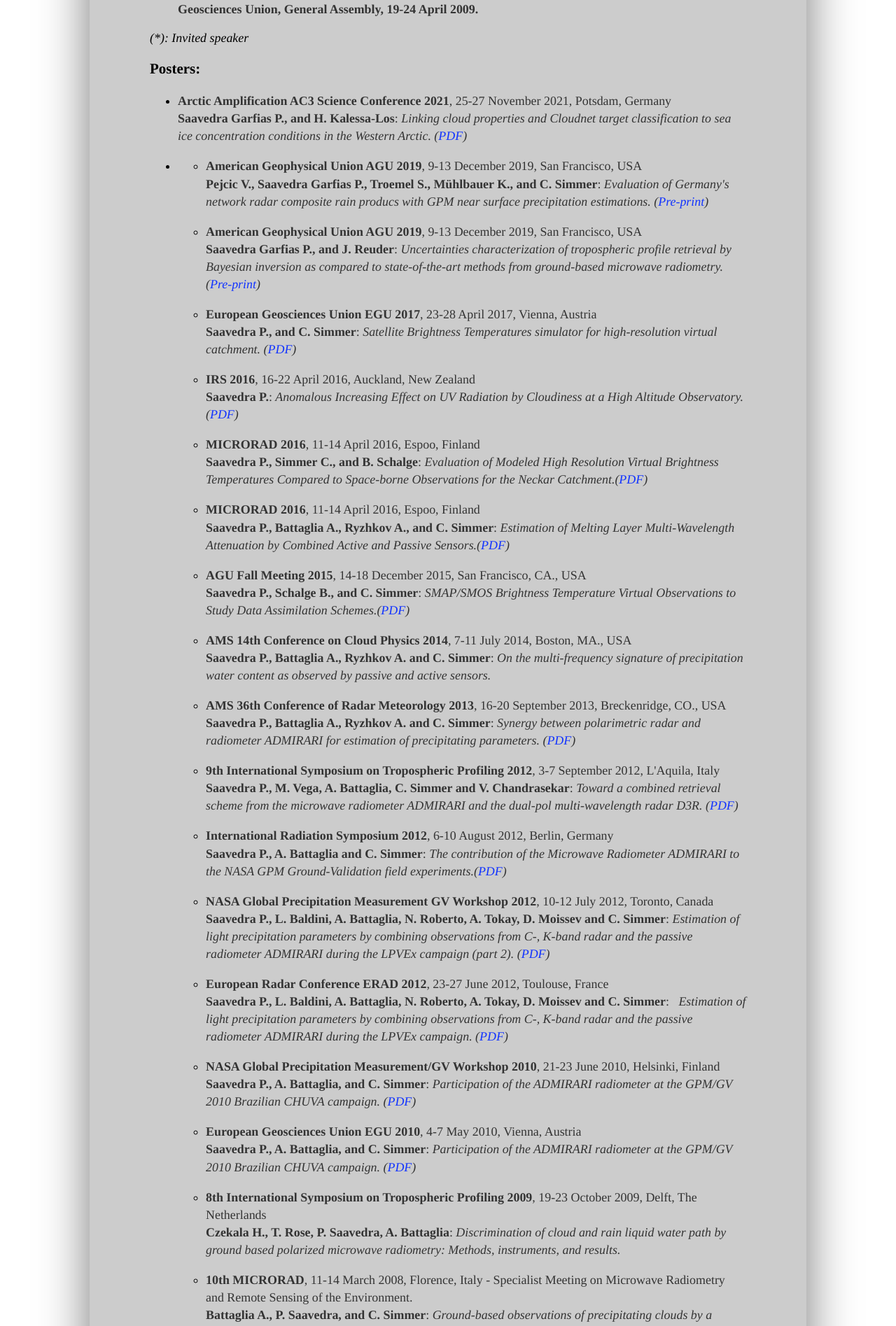
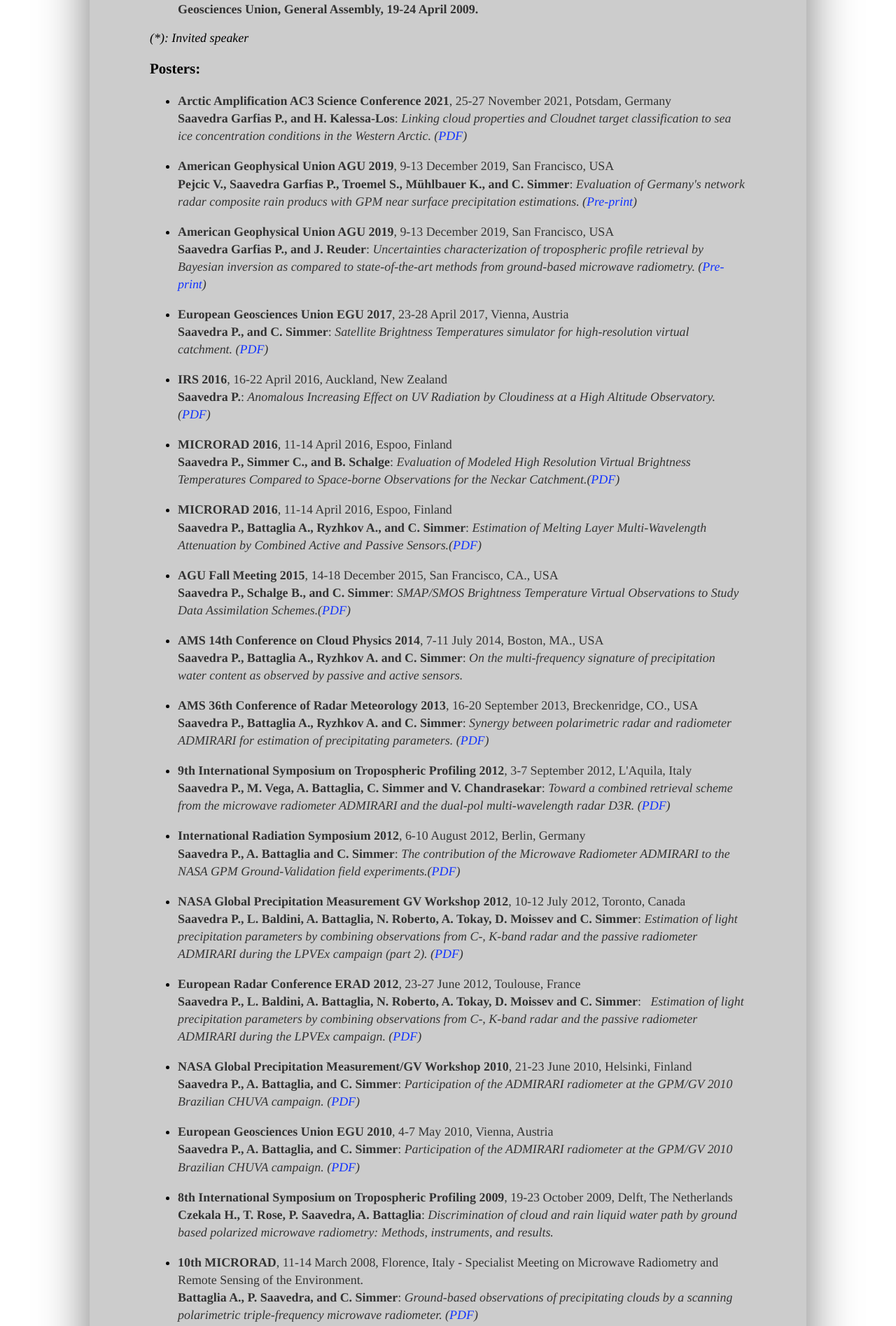
Before and after one commit to pablosaa/pablosaa.github.io, a Jekyll site: the page built from conferences.html, in a window 1280 px wide. Shown: the part 1096-2991 px from the top of the page at 70% size. Built offline with Jekyll 4.4.1, drawn with Linux system fonts in a browser that asks for light colours.

Commit message:
2nd try for Poster items fixed for single bullets

```diff
--- a/conferences.html
+++ b/conferences.html
@@ -37,7 +37,6 @@
 <ul><li>
 <p class="discreet"><strong>Arctic Amplification AC3 Science Conference 2021</strong>, 25-27 November 2021, Potsdam, Germany<br /><strong>Saavedra Garfias P., and H. Kalessa-Los</strong>: <em>Linking cloud properties and Cloudnet target classification to sea ice concentration conditions in the Western Arctic. (<a title="#PP06_Pablo_Garfias_AC3_B07.pdf" class="external-link" href="{{site.PDFmiub}}/posters/#PP06_Pablo_Garfias_AC3_B07.pdf">PDF</a>)</em></p>
 </li><li>
-<ul><li>
 <p class="discreet"><strong>American Geophysical Union AGU 2019</strong>, 9-13 December 2019, San Francisco, USA<br /><strong>Pejcic V., Saavedra Garfias P., Troemel S., Mühlbauer K., and C. Simmer</strong>: <em>Evaluation of Germany's network radar composite rain producs with GPM near surface precipitation estimations. (<a title="ESSOAr link" class="external-link" href="https://doi.org/10.1002/essoar.10501387.1">Pre-print</a>)</em></p>
 </li><li>
 <p class="discreet"><strong>American Geophysical Union AGU 2019</strong>, 9-13 December 2019, San Francisco, USA<br /><strong>Saavedra Garfias P., and J. Reuder</strong>: <em>Uncertainties characterization of tropospheric profile retrieval by Bayesian inversion as compared to state-of-the-art methods from ground-based microwave radiometry. (<a title="ESSOAr link" class="external-link" href="https://doi.org/10.1002/essoar.10501335.2">Pre-print</a>)</em></p>
```
